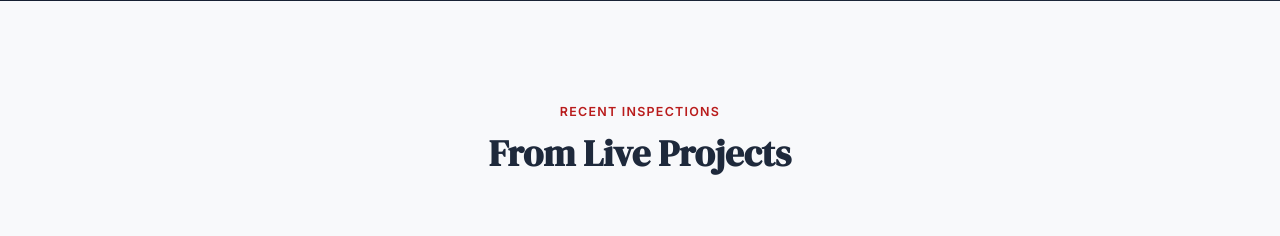
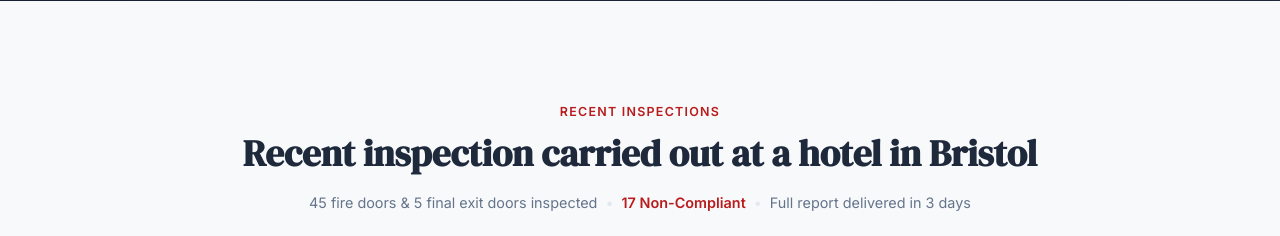
Before and after one commit to declaneliades-ship-it/de-fire-compliance, a website: page index.html in a window 1280 px wide. Shown: the part 5020-5256 px from the top of the page. Drawn offline with Linux system fonts and the light colour scheme; grey boxes are pictures that could not be loaded.

Commit message:
Proof section: project heading + stats context line

```diff
--- a/css/style.css
+++ b/css/style.css
@@ -1717,6 +1717,23 @@ a:hover { color: var(--color-accent-light); }
     gap: var(--space-sm);
     margin-top: var(--space-lg);
 }
+.proof-project-meta {
+    display: flex;
+    align-items: center;
+    justify-content: center;
+    flex-wrap: wrap;
+    gap: 0.5rem;
+    margin-top: 0.6rem;
+    font-size: 0.9rem;
+    color: var(--color-text-light);
+}
+.proof-meta-divider {
+    color: var(--color-border);
+}
+.proof-meta-fail {
+    color: var(--color-primary);
+    font-weight: 600;
+}
 .proof-gallery-3 {
     grid-template-columns: repeat(3, 1fr);
     gap: var(--space-md);
--- a/index.html
+++ b/index.html
@@ -394,7 +394,14 @@
         <div class="container">
             <div class="section-header">
                 <span class="section-tag">Recent Inspections</span>
-                <h2>From Live Projects</h2>
+                <h2>Recent inspection carried out at a hotel in Bristol</h2>
+                <div class="proof-project-meta">
+                    <span>45 fire doors &amp; 5 final exit doors inspected</span>
+                    <span class="proof-meta-divider">&bull;</span>
+                    <span class="proof-meta-fail">17 Non-Compliant</span>
+                    <span class="proof-meta-divider">&bull;</span>
+                    <span>Full report delivered in 3 days</span>
+                </div>
             </div>
             <div class="proof-gallery proof-gallery-3">
                 <figure class="proof-gallery-item">
```
